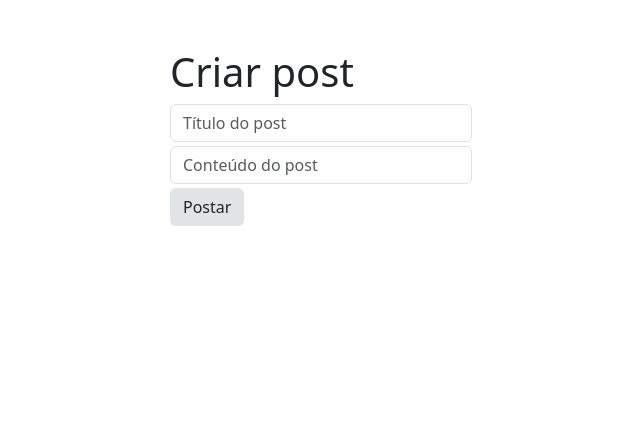
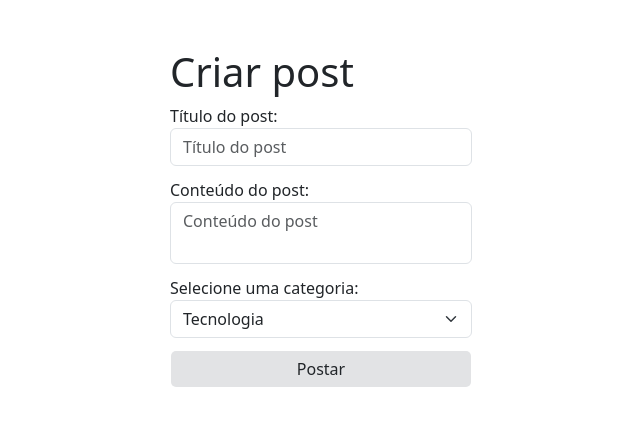
Before and after one commit to matheuspiegas/projeto-blog, a PHP site: page /criarpost.php in a window 1280 px wide. Shown: the part 56-482 px from the top of the page, without its empty margins (319-959 px from the left). Run offline with PHP 8.4, Linux system fonts and the light colour scheme; a user stored in the database is signed in; some libraries are stand-ins or nearby versions.

Commit message:
Adicionando campo de categorias, e ajustando mensagem de erro que nao aparecia

```diff
--- a/criarpost.php
+++ b/criarpost.php
@@ -2,23 +2,29 @@
 session_start();
 require 'connection.php';
 $userId = $_SESSION['userId'];
-$msgPostado = null;
 $msgPostErro = null;
-if ($_SERVER['REQUEST_METHOD'] == 'POST' && $_SESSION['autenticado'] == true) {
+$msgPostSucesso = null;
+if ($_SESSION['autenticado'] == true && isset($_SESSION['userId'])) {
+    if ($_SERVER['REQUEST_METHOD'] == 'POST') {
         $titulo = $_POST['titulo'];
         $conteudo = $_POST['conteudo'];
+        $categoriaId = $_POST['categoria'];
         if (!empty($titulo) && !empty($conteudo)) {
-        $sql = 'INSERT INTO posts(titulo, content, user_id, data_post) VALUES (?, ?, ?, NOW())';
+            $sql = 'INSERT INTO posts(titulo, content, user_id,data_post, categoria_id) VALUES (?, ?, ?, NOW(), ?)';
             $stmt = $conn->prepare($sql);
-        $stmt->bind_param('ssi', $titulo, $conteudo, $userId);
+            $stmt->bind_param('ssii', $titulo, $conteudo, $userId, $categoriaId);
             if ($stmt->execute()) {
-            $msgPostado = 'Postado com sucesso!';
+                $msgPostSucesso = 'Postado com sucesso!';
+            }
+        } elseif (!empty($titulo) && empty($conteudo)) {
+            $msgPostErro = "Preencha o conteúdo do post!";
+        } elseif (empty($titulo) && !empty($conteudo)) {
+            $msgPostErro = "Preencha o título do post!";
         } else {
-            $msgPostErro = 'Erro ao postar!';
+            $msgPostErro = "Preencha todos os campos!";
         }
     }
-}
-if (!isset($_SESSION['autenticado']) || $_SESSION['autenticado'] !== true) {
+} else {
     header('Location: login.php');
 }
 ?>
@@ -62,15 +68,32 @@ if (!isset($_SESSION['autenticado']) || $_SESSION['autenticado'] !== true) {
                 <h1>Criar post</h1>
                 <div class="row">
                     <div class="col-12 mb-1">
+                        <label for="titulo" class="form-label col-12">Título do post:
                             <input class="form-control" type="text" name="titulo" id="titulo" placeholder="Título do post">
+                        </label>
                     </div>
                     <div class="col-12 mb-1">
-                        <input class="form-control" type="text" name="conteudo" id="conteudo" placeholder="Conteúdo do post">
+                        <label for="conteudo" class="form-label col-12">Conteúdo do post:
+                            <textarea style="resize: none;" class="form-control" type="text" name="conteudo" id="conteudo" placeholder="Conteúdo do post"></textarea>
+                        </label>
+                    </div>
+                    <div class="col-12 mb-1">
+                        <label for="categoria" class="form-label col-12">Selecione uma categoria:
+                            <select class="form-select" id="categoria" name="categoria">
+                                <option value="1">Tecnologia</option>
+                                <option value="2">Vida pessoal</option>
+                                <option value="3">Culinária</option>
+                            </select>
+                        </label>
                     </div>
                     <div class="col-12">
-                        <button type="submit" class="btn bg-secondary-subtle">Postar</button>
+                        <button type="submit" class="form-control btn bg-secondary-subtle">Postar</button>
                     </div>
-                    <p style="color: green;"><?php echo $msgPostado; ?></p>
+                    <?php if ($msgPostErro != null) { ?>
+                        <p class="text-danger"><?php echo $msgPostErro; ?></p>
+                    <?php } elseif ($msgPostSucesso != null) { ?>
+                        <p class="text-success"><?php echo $msgPostSucesso ?></p>
+                    <?php } ?>
                 </div>
             </div>
         </form>
```
Lines whose indentation alone changed are shown as unchanged.
